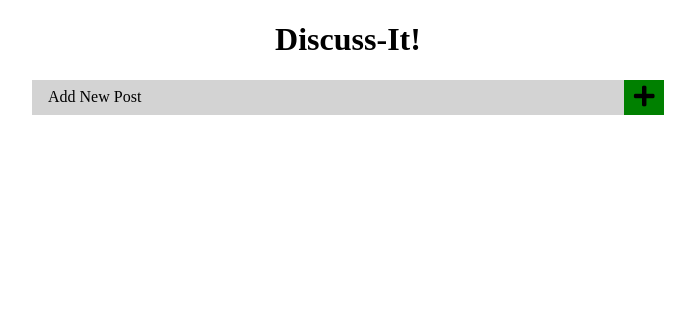
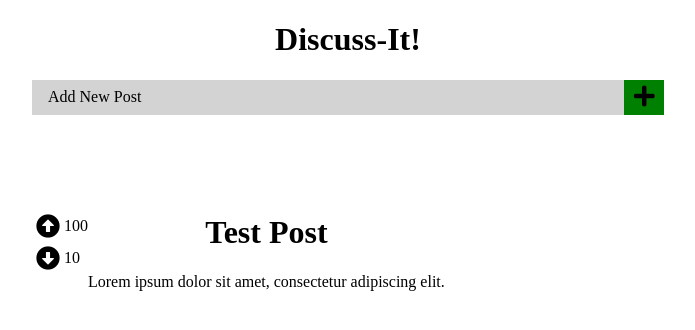
Before and after one commit to grobergm/discuss-it, a React (Create React App) app: page / in a window 1280 px wide. Shown: the top 330 px of the page, without its empty margins (292-987 px from the left). Built offline with nearby package versions, Linux system fonts and the light colour scheme.

Commit message:
add static votes to post

```diff
--- a/src/App.js
+++ b/src/App.js
@@ -6,7 +6,7 @@ class App extends Component{
   constructor(){
     super();
     this.state={
-      posts:[],
+      posts:[{title:"Test Post", content:'Lorem ipsum dolor sit amet, consectetur adipiscing elit.',upVotes:100, downVotes:10}],
       newPostFormOpen:false
     }
     this.handleAddNewPost=this.handleAddNewPost.bind(this);
--- a/src/components/NewPost.js
+++ b/src/components/NewPost.js
@@ -9,7 +9,7 @@ function NewPost(props){
 
 	function handleNewPostSubmission(event){
 		event.preventDefault();
-		props.onAddNewPost({title:_title.value, content:_content.value})
+		props.onAddNewPost({title:_title.value, content:_content.value,upVotes:0,downVotes:0})
 		_title.value='';
 		_content.value='';
 	}
--- a/src/components/Post.js
+++ b/src/components/Post.js
@@ -2,17 +2,44 @@ import React from 'react';
 import PropTypes from 'prop-types'
 
 function Post(props){
+	const flex={
+		display:'flex',
+		alignItems:'center'
+	}
+	const votes={
+		display:'flex',
+		flexDirection:'column',
+		justifyContent:'center'
+	}
+	const voteIcon={
+		margin:'0.25rem',
+		fontSize:'1.5rem'
+	}
 	return(
-		<div>
-			<h1>{props.title}</h1>
-			<p>{props.content}</p>
+		<div style={flex}>
+			<div style={votes}>
+				<div style={flex}>
+					<i style={voteIcon} className="fas fa-arrow-alt-circle-up"></i>
+					<p>{props.upVotes}</p>
+				</div>
+				<div style={flex}>
+					<i style={voteIcon} className="fas fa-arrow-alt-circle-down"></i>
+					<p>{props.downVotes}</p>
+				</div>
+			</div>
+			<div>
+				<h1>{props.title}</h1>
+				<p style={{textAlign:'justify'}}>{props.content}</p>
+			</div>
 		</div>
 		)
 }
 
 Post.propTypes={
 	title:PropTypes.string.isRequired,
-	content:PropTypes.string.isRequired
+	content:PropTypes.string.isRequired,
+	upVotes:PropTypes.number.isRequired,
+	downVotes:PropTypes.number.isRequired
 }
 
 export default Post
--- a/src/components/PostList.js
+++ b/src/components/PostList.js
@@ -11,6 +11,8 @@ function PostList(props){
 					<Post
 						title={post.title}
 						content={post.content}
+						upVotes={post.upVotes}
+						downVotes={post.downVotes}
 						key={index}
 					 />
 					)
```
